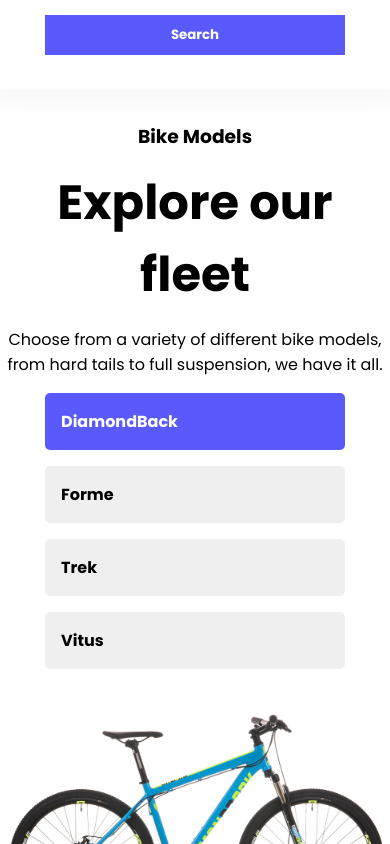
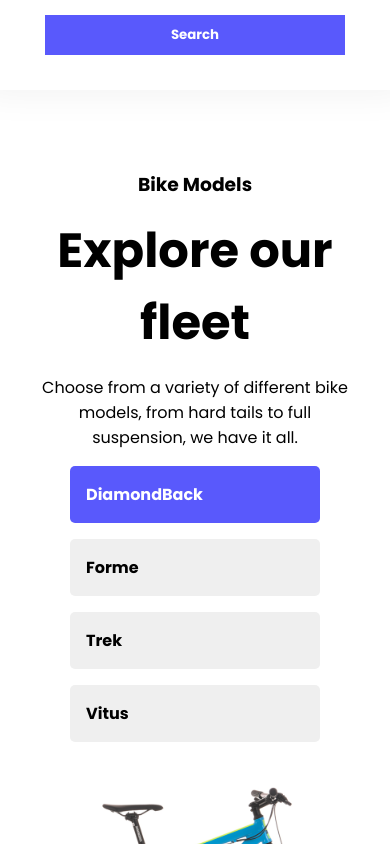
Before and after one commit to TegaBC/bike-rental, a React (Vite) app: page / in a window 390 px wide. Shown: the part 1260-2104 px from the top of the page. Built offline with nearby package versions, Linux system fonts and the light colour scheme.

Commit message:
responsive design

```diff
--- a/src/styles/Preview.module.css
+++ b/src/styles/Preview.module.css
@@ -1,6 +1,5 @@
 
 .preview {
-    margin-top: -3rem;
     padding-bottom: 3rem;
     display: flex;
     flex-direction: column;
@@ -9,6 +8,9 @@
 
 .heading {
     text-align: center;
+    display: flex;
+    flex-direction: column;
+    align-items: center;
 }
 
 .heading h1 {
@@ -21,7 +23,9 @@
 }
 
 .heading p{
-    width: 40ch;
+    margin: 0;
+    max-width: 40ch;
+    padding: 0 2rem;
     margin-bottom: 1rem;
 }
 
@@ -114,7 +118,7 @@
 
 .preview button {
     padding: 1rem;
-    width: 300px;
+    max-width: 300px;
 }
 
 @media screen and (max-width: 1000px) {
```
